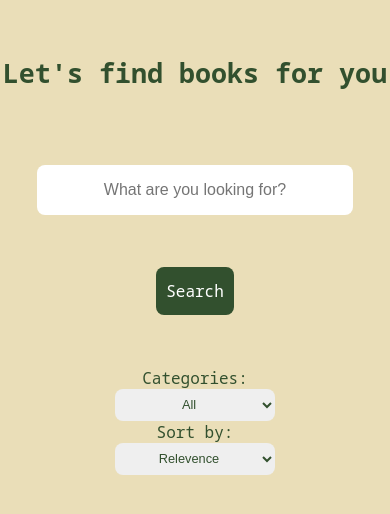
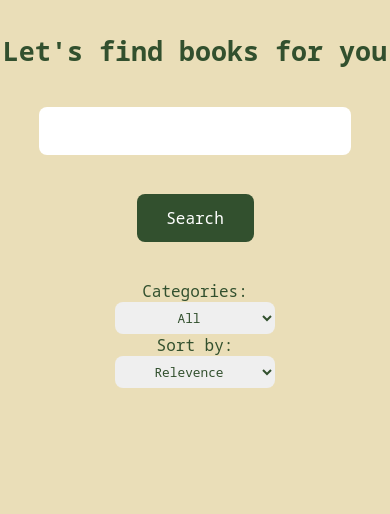
Before and after one commit to onlylosersleftalive/books-searcher, a React (Create React App) app: page / in a window 390 px wide. Shown: the top 514 px of the page. Built offline with nearby package versions, Linux system fonts and the light colour scheme.

Commit message:
add changes to layout for better responsiveness

```diff
--- a/src/BookCard.css
+++ b/src/BookCard.css
@@ -1,13 +1,21 @@
 .card {
     display: flex;
     flex-direction: column;
-    justify-content: center;
+    height: 450px;
+}
+
+.image-container {
+    height: 70%;
+}
+
+.info-container {
+    height: 25%;
+    margin-top: 5%
 }
 
 .card img {
     display: block;
     margin: auto;
-    padding-top: 0;
     height: 300px;
     width: 200px;
 }
@@ -16,8 +24,8 @@
     font-size: 0.8em;
 }
 
-.card h3 {
-    font-size: 0.5em;
+.card p {
+    font-size: 0.8em;
 }
 
 
--- a/src/BookCard.js
+++ b/src/BookCard.js
@@ -3,10 +3,12 @@ import "./BookCard.css";
 const BookCard = (props) => {
   return (
     <div className="card">
-      <img src={props.image} alt="The book cover" />
-      <div>
+      <div className="image-container">
+        <img src={props.image} alt="The book cover" />
+      </div>
+      <div className="info-container">
         <h2>{props.title}</h2>
-        <h3>{props.author}</h3>
+        <p>{props.author}</p>
       </div>
     </div>
   );
--- a/src/Books.css
+++ b/src/Books.css
@@ -2,7 +2,6 @@
     display: grid;
     grid-template-columns: repeat(4, 1fr);
     grid-gap: 1em;
-    grid-auto-rows: 1fr;
     overflow: hidden;
 }
 
--- a/src/Form.css
+++ b/src/Form.css
@@ -1,7 +1,7 @@
 form {
     width: 60vw;
     height: 20vh;
-    font-size: 2rem;
+    font-size: 1.5rem;
     display: flex;
     justify-content: space-evenly;
     align-items: center;
@@ -39,12 +39,12 @@ button:hover {
 @media (max-width: 1600px) {
     form {
         width: 100vw;
-        height: 30vh;
+        height: 25vh;
         flex-direction: column;
     }
 }
 
-@media (max-width: 500px) {
+@media (max-width: 650px) {
     label {
         font-size: 1.5rem;
     }
@@ -57,4 +57,8 @@ button:hover {
     input {
         min-width: 80%
     }
+
+    button {
+        width: 30%;
+    }
 }
--- a/src/Form.js
+++ b/src/Form.js
@@ -22,12 +22,7 @@ const Form = (props) => {
 
   return (
     <form onSubmit={submitHandler}>
-      <input
-        type="text"
-        placeholder="What are you looking for?"
-        onChange={inputChangeHandler}
-        value={userInput}
-      />
+      <input type="text" onChange={inputChangeHandler} value={userInput} />
       <button type="submit">Search</button>
     </form>
   );
--- a/src/index.css
+++ b/src/index.css
@@ -1,11 +1,8 @@
-body {
+* {
+  box-sizing: border-box;
   margin: 0;
+  padding: 0;
   font-family: 'Noto Sans Mono', monospace;
   -webkit-font-smoothing: antialiased;
   -moz-osx-font-smoothing: grayscale;
 }
-
-code {
-  font-family: source-code-pro, Menlo, Monaco, Consolas, 'Courier New',
-    monospace;
-}
```
